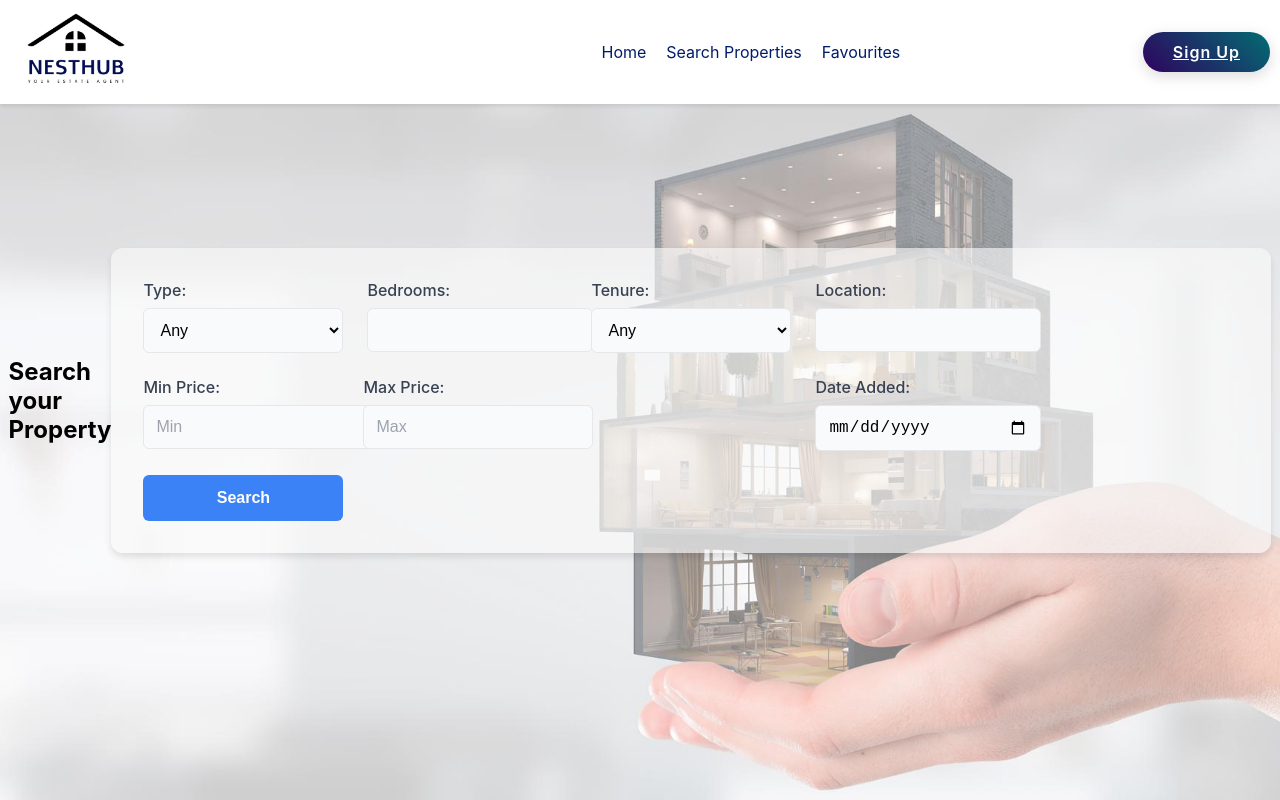
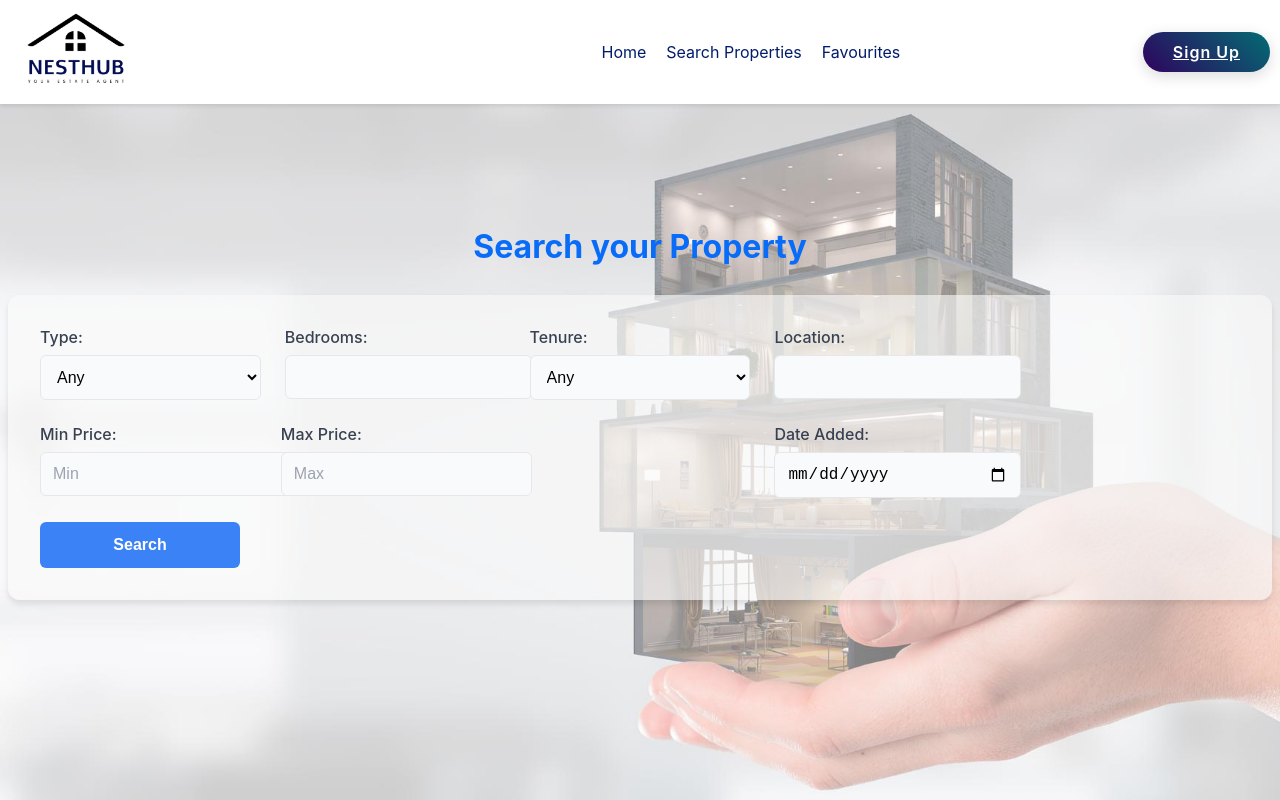
Before and after one commit to MisalSilva/Estate-Agent-Web-Application-ACS-CW11, a React (Create React App) app: page /search in a window 1280 px wide. Built offline with nearby package versions, Linux system fonts and the light colour scheme.

Commit message:
Enhance Search component styling with vertical layout and add heading for improved user experience

```diff
--- a/src/styles/Search.css
+++ b/src/styles/Search.css
@@ -1,11 +1,20 @@
-/* Page container - add this to ensure proper centering */
 .search-container {
     min-height: calc(100vh - 64px); /* Adjust 64px to match your navbar height */
     display: flex;
+    flex-direction: column; /* Stack elements vertically */
     align-items: center;
     justify-content: center;
     padding: 2rem;
     background: url('/src/assets/real-estate-hero-bg-two.jpg') no-repeat center center/cover;
+}
+
+.search-container h2 {
+    color: #086cf9;
+    font-size: 2rem;
+    font-weight: 700;
+    margin-bottom: 1.8rem; /* Space between the heading and form */
+    text-align: center;
+    /* text-shadow: 2px 2px 4px rgba(0, 0, 0, 0.7); Add text shadow for better contrast */
 }
 
 /* Main form container */
```
